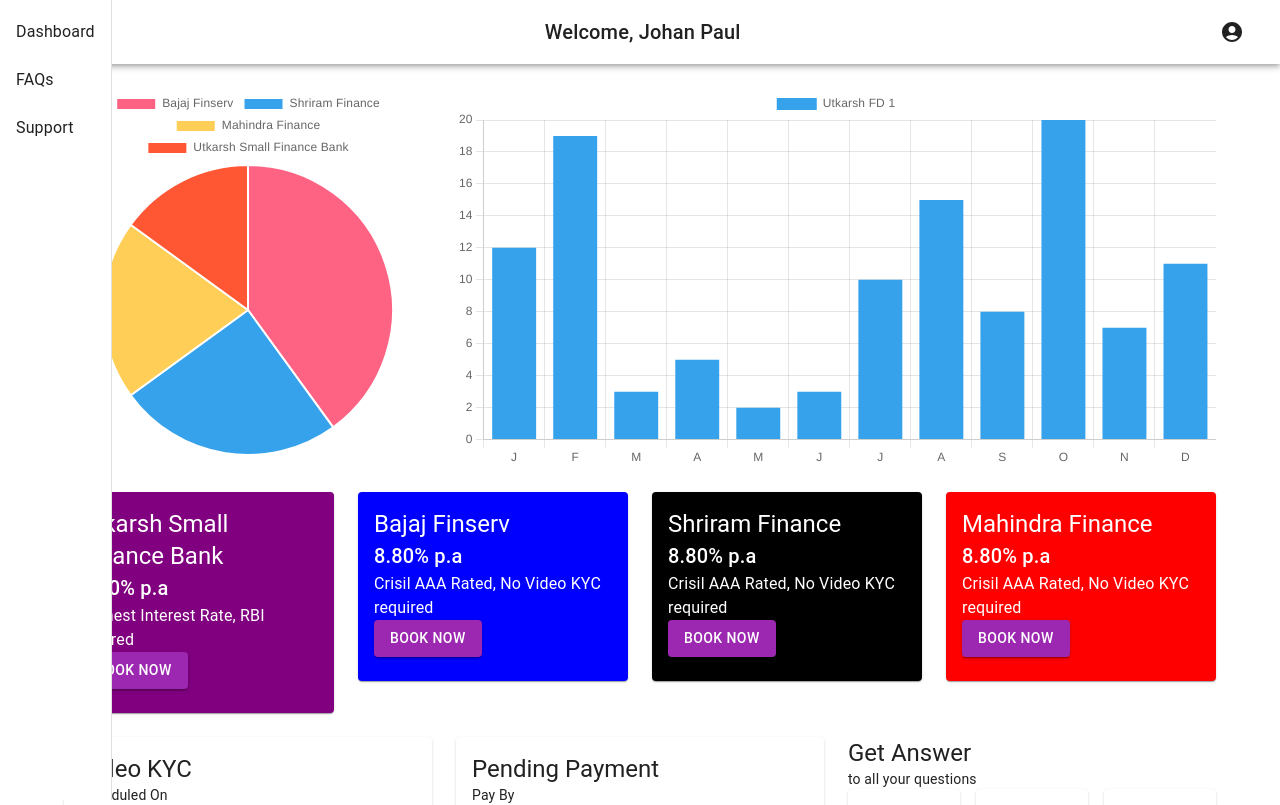
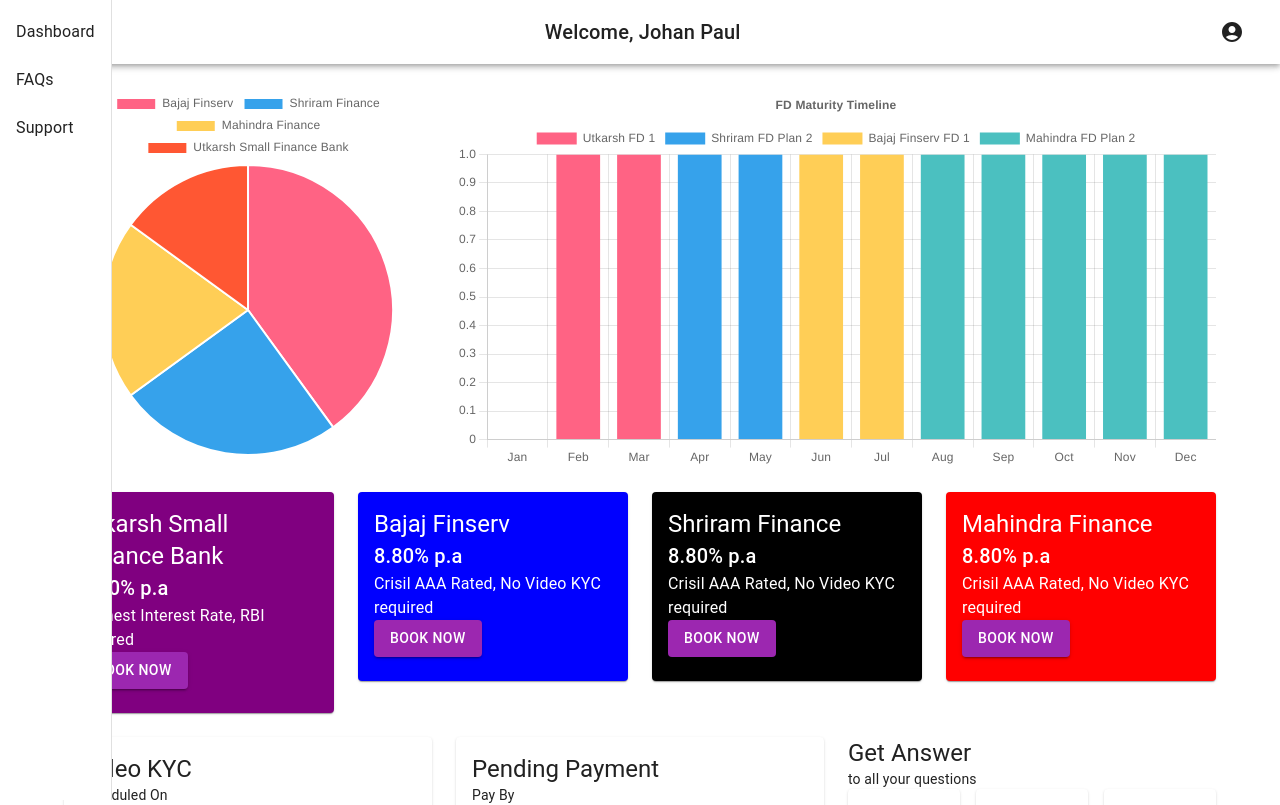
Before and after one commit to codearora/Portfolio-Dashboard, a React (Create React App) app in the folder dashboard-app/: page / in a window 1280 px wide. Shown: the top 805 px of the page. Built offline with nearby package versions, Linux system fonts and the light colour scheme; grey boxes are pictures that could not be loaded.

Commit message:
improved bar graph

```diff
--- a/dashboard-app/src/App.css
+++ b/dashboard-app/src/App.css
@@ -32,7 +32,46 @@
   from {
     transform: rotate(0deg);
   }
+
   to {
     transform: rotate(360deg);
   }
 }
+
+.App {
+  font-family: Arial, sans-serif;
+}
+
+header {
+  display: flex;
+  justify-content: space-between;
+  padding: 10px;
+  background-color: #f8f9fa;
+}
+
+nav a {
+  margin: 0 10px;
+}
+
+.dashboard {
+  display: grid;
+  grid-template-columns: 1fr 1fr;
+  gap: 20px;
+  padding: 20px;
+}
+
+.fd-portfolio,
+.fd-maturity-timeline,
+.cards,
+.video-kyc {
+  background-color: white;
+  padding: 20px;
+  border: 1px solid #e9ecef;
+  border-radius: 5px;
+}
+
+.card {
+  background-color: #f8f9fa;
+  padding: 10px;
+  margin: 10px 0;
+}
--- a/dashboard-app/src/components/FDMaturityTimeline.js
+++ b/dashboard-app/src/components/FDMaturityTimeline.js
@@ -1,37 +1,64 @@
-import React, { useRef, useEffect } from 'react';
-import { Chart, BarController, BarElement, CategoryScale, LinearScale, Tooltip, Legend } from 'chart.js';
+import React, { useEffect } from 'react';
+import { Bar } from 'react-chartjs-2';
+import { Chart, CategoryScale, LinearScale, BarElement, Title, Tooltip, Legend } from 'chart.js';
 
-Chart.register(BarController, BarElement, CategoryScale, LinearScale, Tooltip, Legend);
+Chart.register(CategoryScale, LinearScale, BarElement, Title, Tooltip, Legend);
+
+const options = {
+    responsive: true,
+    plugins: {
+        legend: {
+            position: 'top',
+        },
+        title: {
+            display: true,
+            text: 'FD Maturity Timeline',
+        },
+    },
+    scales: {
+        x: {
+            stacked: true,
+        },
+        y: {
+            stacked: true,
+        },
+    },
+};
+
+const labels = ['Jan', 'Feb', 'Mar', 'Apr', 'May', 'Jun', 'Jul', 'Aug', 'Sep', 'Oct', 'Nov', 'Dec'];
+
+const data = {
+    labels,
+    datasets: [
+        {
+            label: 'Utkarsh FD 1',
+            data: [0, 1, 1, 0, 0, 0, 0, 0, 0, 0, 0, 0],
+            backgroundColor: '#FF6384',
+        },
+        {
+            label: 'Shriram FD Plan 2',
+            data: [0, 0, 0, 1, 1, 0, 0, 0, 0, 0, 0, 0],
+            backgroundColor: '#36A2EB',
+        },
+        {
+            label: 'Bajaj Finserv FD 1',
+            data: [0, 0, 0, 0, 0, 1, 1, 0, 0, 0, 0, 0],
+            backgroundColor: '#FFCE56',
+        },
+        {
+            label: 'Mahindra FD Plan 2',
+            data: [0, 0, 0, 0, 0, 0, 0, 1, 1, 1, 1, 1],
+            backgroundColor: '#4BC0C0',
+        },
+    ],
+};
 
 function FDMaturityTimeline() {
-    const data = {
-        labels: ['J', 'F', 'M', 'A', 'M', 'J', 'J', 'A', 'S', 'O', 'N', 'D'],
-        datasets: [{
-            label: 'Utkarsh FD 1',
-            data: [12, 19, 3, 5, 2, 3, 10, 15, 8, 20, 7, 11],
-            backgroundColor: '#36A2EB',
-        }]
-    };
-
-    const chartRef = useRef(null);
-
-    useEffect(() => {
-        let chartInstance = null;
-        if (chartRef.current) {
-            chartInstance = new Chart(chartRef.current, {
-                type: 'bar',
-                data: data,
-            });
-        }
-
-        return () => {
-            if (chartInstance) {
-                chartInstance.destroy();
-            }
-        };
-    }, [data]);
-
-    return <canvas ref={chartRef} />;
+    return (
+        <div className="fd-maturity-timeline">
+            <Bar options={options} data={data} />
+        </div>
+    );
 }
 
 export default FDMaturityTimeline;
```
